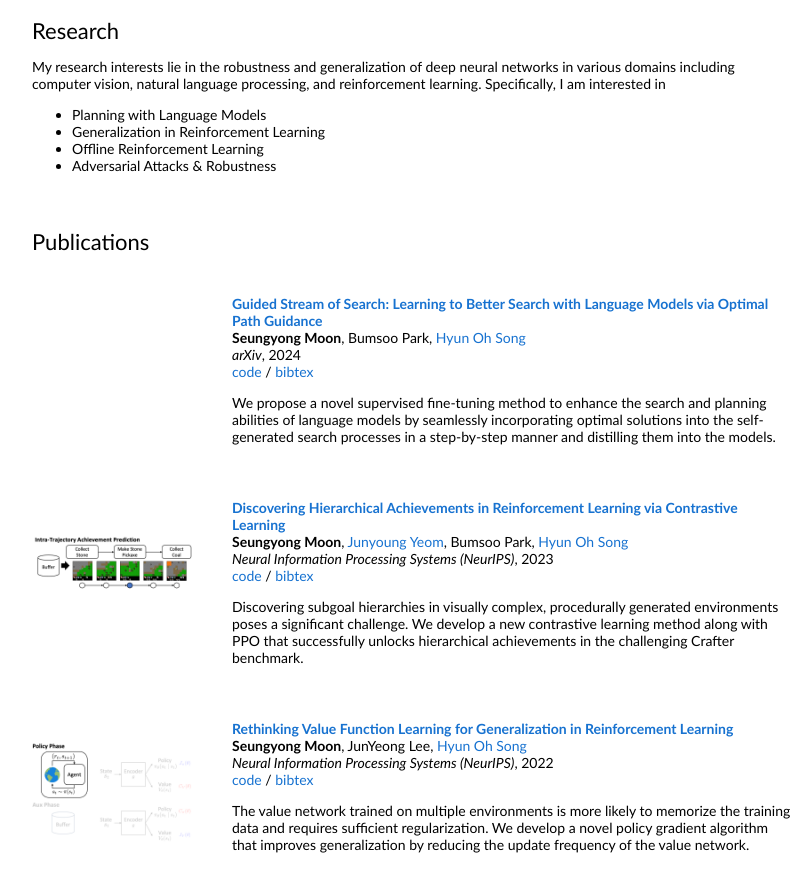
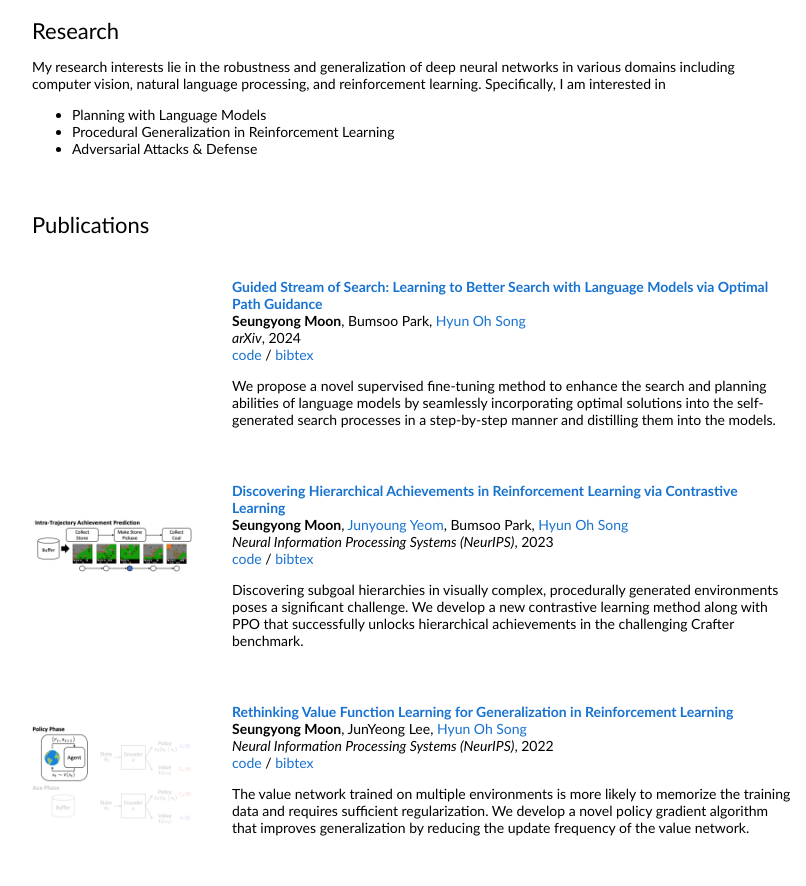
Before and after one commit to symoon11/symoon11.github.io, a plain HTML site: page index.html in a window 1280 px wide. Shown: the part 214-1100 px from the top of the page, without its empty margins (228-1034 px from the left). Drawn offline with Linux system fonts and the light colour scheme.

Commit message:
Update research

```diff
--- a/index.html
+++ b/index.html
@@ -44,9 +44,8 @@
                 My research interests lie in the robustness and generalization of deep neural networks in various domains including computer vision, natural language processing, and reinforcement learning. Specifically, I am interested in
                 <ul>
                   <li>Planning with Language Models </li>
-                  <li>Generalization in Reinforcement Learning </li>
-                  <li>Offline Reinforcement Learning </li>
-                  <li>Adversarial Attacks & Robustness</li>
+                  <li>Procedural Generalization in Reinforcement Learning </li>
+                  <li>Adversarial Attacks & Defense</li>
                 </ul>
               </p>
             </td>
```
